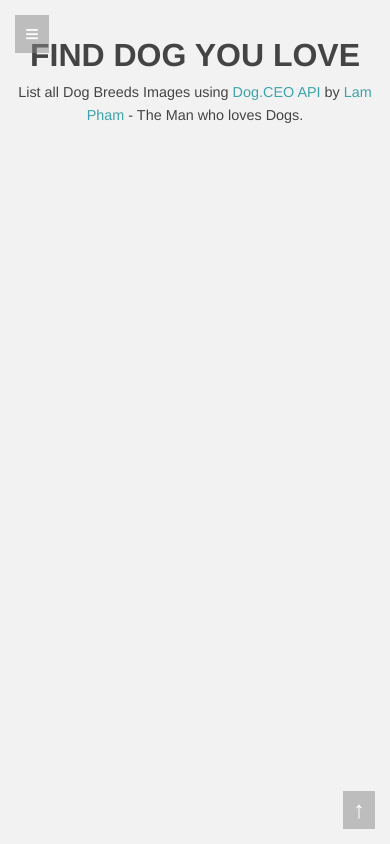
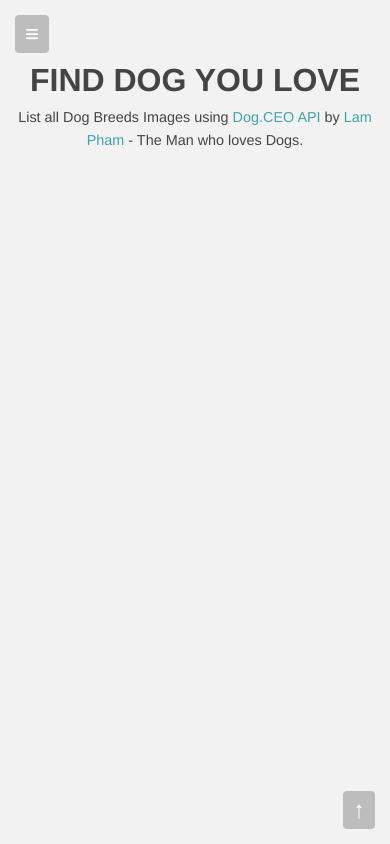
Before and after one commit to completejavascript/find-dog-you-love, a plain HTML site: page index.html in a window 390 px wide. Drawn offline with nearby package versions, Linux system fonts and the light colour scheme; no server answers.

Commit message:
Update main.css

```diff
--- a/main.css
+++ b/main.css
@@ -149,6 +149,7 @@ nav .btn {
   padding: 0px 10px;
   margin: 0;
   cursor: pointer;
+  border-radius: 4px;
 }
 
 nav .collapse-menu {
@@ -244,6 +245,15 @@ main .grid-wrap .cell img:hover {
   nav.show .collapse-menu {
     left: calc(var(--side-bar-width) + 15px);
   }
+  header {
+    padding-top: 40px;
+  }
+}
+
+@media (max-width: 360px) {
+  header h1{
+    font-size: 1.75rem;
+  }
 }
 
 /* Responsive */
```
